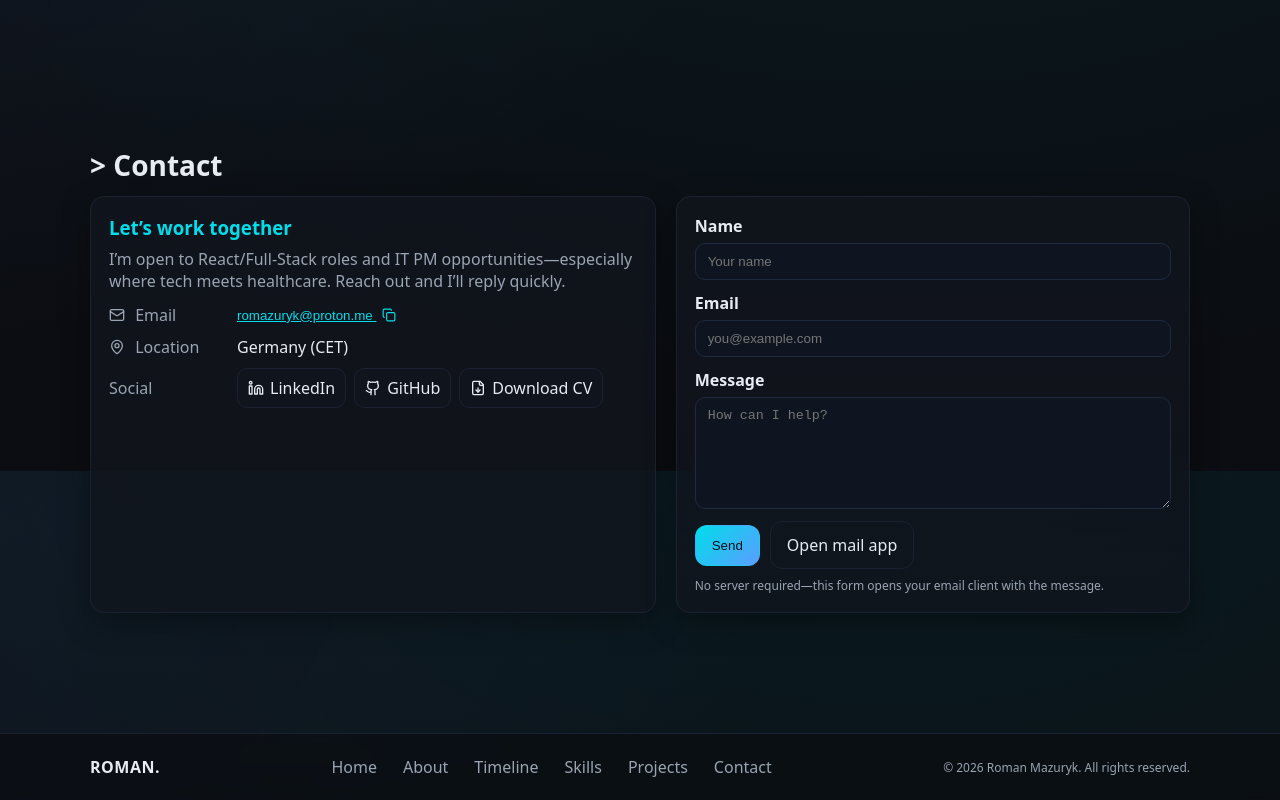
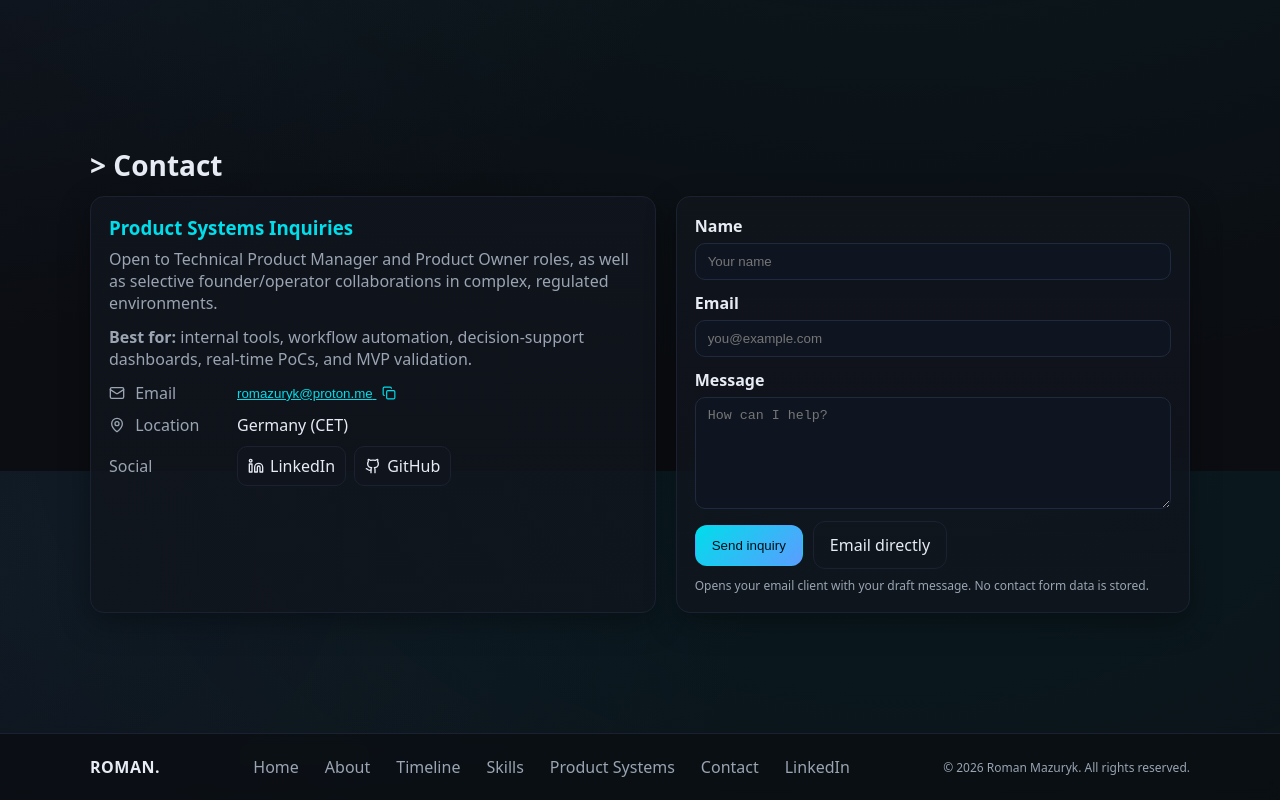
Before and after one commit to romahawk/portfolio-react, a React (Vite) app: page / in a window 1280 px wide. Shown: the part 7529-8329 px from the top of the page. Built offline with nearby package versions, Linux system fonts and the light colour scheme.

Commit message:
Reframe Contact and Footer for founder-operator positioning

```diff
--- a/src/components/Contact.jsx
+++ b/src/components/Contact.jsx
@@ -1,5 +1,5 @@
 import React, { useRef, useState } from "react";
-import { Copy, Linkedin, Github, FileDown, Mail, MapPin } from "lucide-react";
+import { Copy, Linkedin, Github, Mail, MapPin } from "lucide-react";
 
 const Contact = () => {
   const formRef = useRef(null);
@@ -36,10 +36,13 @@ const Contact = () => {
 
       <div className="contact__grid">
         <div className="contact__panel">
-          <h3 className="contact__subtitle">Let’s work together</h3>
+          <h3 className="contact__subtitle">Product Systems Inquiries</h3>
           <p className="contact__text">
-            I’m open to React/Full-Stack roles and IT PM opportunities—especially
-            where tech meets healthcare. Reach out and I’ll reply quickly.
+            Open to Technical Product Manager and Product Owner roles, as well as selective founder/operator collaborations in complex, regulated environments.
+          </p>
+          <p className="contact__text">
+            <strong>Best for:</strong> internal tools, workflow automation, decision-support
+            dashboards, real-time PoCs, and MVP validation.
           </p>
 
           <div className="contact__info">
@@ -67,9 +70,6 @@ const Contact = () => {
                 <a href="https://github.com/romahawk" target="_blank" rel="noreferrer" className="contact__social">
                   <Github size={16} className="icon" /> GitHub
                 </a>
-                <a href="#" target="_blank" rel="noreferrer" className="contact__social">
-                  <FileDown size={16} className="icon" /> Download CV
-                </a>
               </div>
             </div>
           </div>
@@ -92,12 +92,12 @@ const Contact = () => {
           </div>
 
           <div className="contact__actions">
-            <button type="submit" className="btn btn--primary">Send</button>
-            <a className="btn btn--ghost" href={`mailto:${email}`}>Open mail app</a>
+            <button type="submit" className="btn btn--primary">Send inquiry</button>
+            <a className="btn btn--ghost" href={`mailto:${email}`}>Email directly</a>
           </div>
 
           <p className="contact__hint">
-            No server required—this form opens your email client with the message.
+            Opens your email client with your draft message. No contact form data is stored.
           </p>
         </form>
       </div>
--- a/src/components/Footer.jsx
+++ b/src/components/Footer.jsx
@@ -11,8 +11,9 @@ const Footer = () => {
           <a href="#about">About</a>
           <a href="#timeline">Timeline</a>
           <a href="#skills">Skills</a>
-          <a href="#projects">Projects</a>
+          <a href="#projects">Product Systems</a>
           <a href="#contact">Contact</a>
+          <a href="https://www.linkedin.com/in/roman-mazuryk/" target="_blank" rel="noreferrer">LinkedIn</a>
         </nav>
         <div className="footer__copy">© {year} Roman Mazuryk. All rights reserved.</div>
       </div>
```
